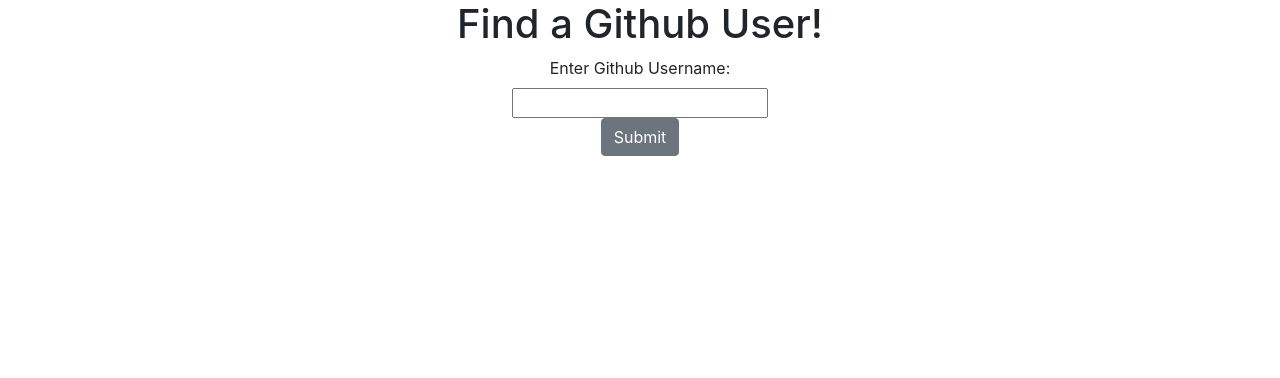
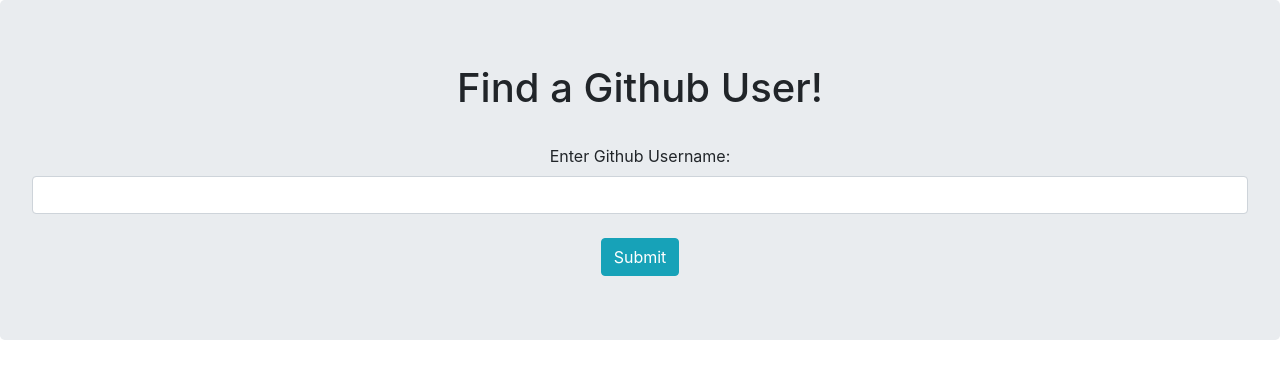
Before and after one commit to mmacdonald1/Github-API-Project, a React (Create React App) app: page / in a window 1280 px wide. Shown: the top 378 px of the page. Built offline with nearby package versions, Linux system fonts and the light colour scheme.

Commit message:
Make it Pretty and Add to Profile

```diff
--- a/src/components/UserProfile.js
+++ b/src/components/UserProfile.js
@@ -1,15 +1,20 @@
 import React from "react";
-import { Alert } from 'reactstrap';
+import { Card, CardTitle, CardText, Button, CardImg } from 'reactstrap';
 
 
 const UserProfile = (props) => {
-  const {name, email, publicRepos, username} = props
+  const {name, email, publicRepos, username, githubProfile, img} = props
    return(
      <div>
-        <h1>Name: {name}</h1>
-        <h2>Username: {username}</h2>
-        <h2>Email: {email}</h2>
-        <h2>Number of Public Repos: {publicRepos}</h2>
+        <Card body>
+          <CardImg top width="100%" src={img} alt="Card image cap" />
+          <br />
+          <CardTitle>Name: {name}</CardTitle>
+          <CardText>Username: {username}</CardText>
+          <CardText>Email: {email}</CardText>
+          <CardText>Number of Public Repos: {publicRepos}</CardText>
+          <Button href={githubProfile}>Go to {username}'s Github </Button>
+        </Card>
      </div>
    )
 }
--- a/src/components/UsernameForm.js
+++ b/src/components/UsernameForm.js
@@ -1,22 +1,25 @@
 import React from "react";
-import { Button, Alert } from 'reactstrap';
+import { Button, Alert, Jumbotron, Form, Label, Input } from 'reactstrap';
 
 const UsernameForm = (props) =>{
   const {handleChange, handleSubmit, error} = props
   let errorMessage
   if(error !== false){
-    errorMessage= <Alert color="primary">{error}</Alert>
+    errorMessage= <Alert color="warning">{error}</Alert>
   }
   return(
     <div>
-    {errorMessage}
-      <form onSubmit={handleSubmit}>
-        <label>Enter Github Username:</label>
+      <Jumbotron>
+        <h1>Find a Github User!</h1>
         <br />
-        <input type="text" onChange={handleChange}/>
-        <br />
-        <Button>Submit</Button>
-      </form>
+        <Form onSubmit={handleSubmit}>
+        {errorMessage}
+          <Label>Enter Github Username:</Label>
+          <Input type="text" onChange={handleChange}/>
+          <br />
+          <Button color="info">Submit</Button>
+        </Form>
+      </Jumbotron>
     </div>
   )
 }
--- a/src/containers/UsersContainer.js
+++ b/src/containers/UsersContainer.js
@@ -11,7 +11,9 @@
       email:'',
       publicRepos:'',
       displayProfile: false,
-      error:false
+      error:false,
+      githubProfile: '',
+      img:''
 
     }
   }
@@ -42,7 +44,7 @@
         }
         else{
           //if not 404 create state obj from returned data
-          let userObj = {name: data.name, email: data.email, publicRepos: data.public_repos, displayProfile:true, error:false}
+          let userObj = {name: data.name, email: data.email, publicRepos: data.public_repos, displayProfile:true, error:false, githubProfile: data.html_url, img: data.avatar_url}
           //Take the keys of the user object and for each key check if the value is null. If it is then replace it with "none".
           Object.keys(userObj).forEach(function(key) {
             if(userObj[key] === null) {
@@ -63,7 +65,7 @@
     //only render profile if fetch has brought back a user and we have assigned state
     let profile
     if(this.state.displayProfile === true){
-      profile = <UserProfile name={this.state.name} email={this.state.email} publicRepos={this.state.publicRepos} username={this.state.username} />
+      profile = <UserProfile name={this.state.name} email={this.state.email} publicRepos={this.state.publicRepos} username={this.state.username} githubProfile={this.state.githubProfile} img={this.state.img}/>
     }
     else{
       profile=""
@@ -71,7 +73,6 @@
 
     return(
       <div>
-        <h1>Find a Github User!</h1>
         <UsernameForm handleSubmit={this.handleFormSubmit} handleChange={this.handleFormChange} error={this.state.error}/>
         {profile}
       </div>
```
